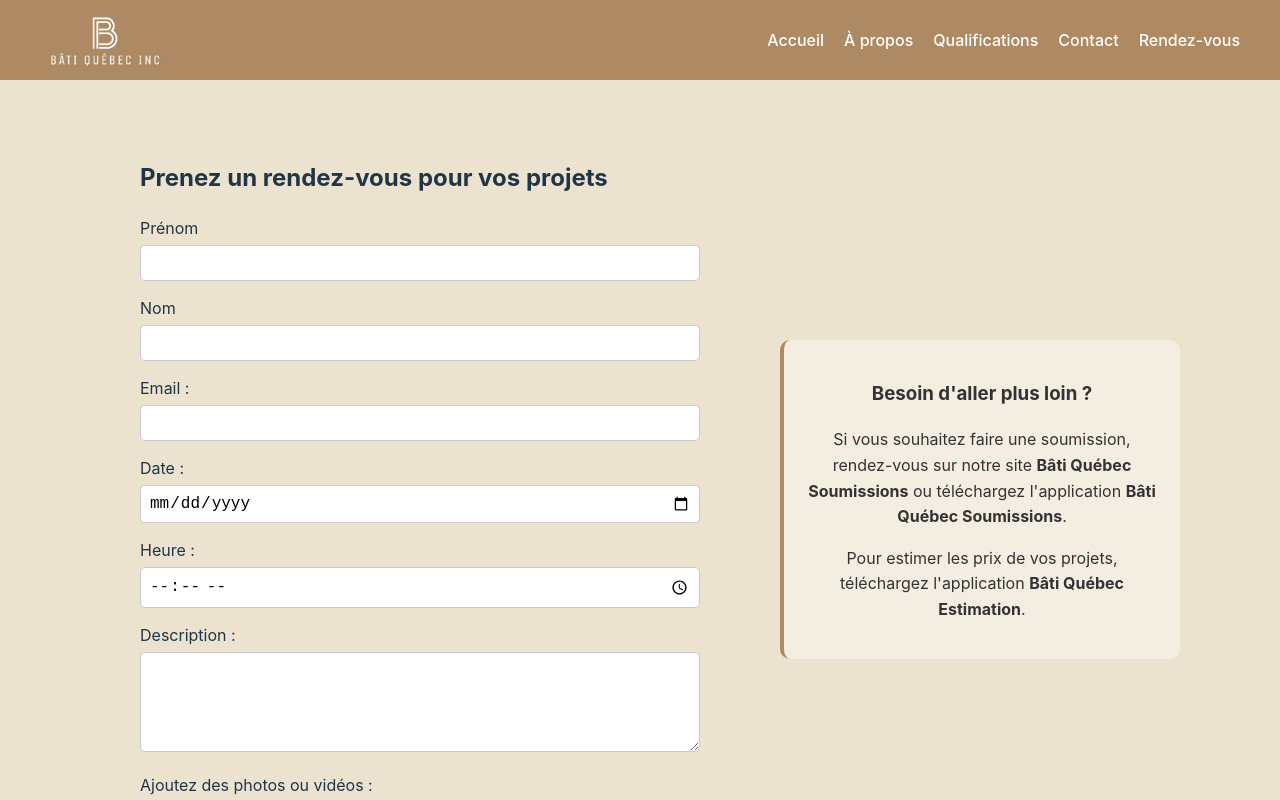
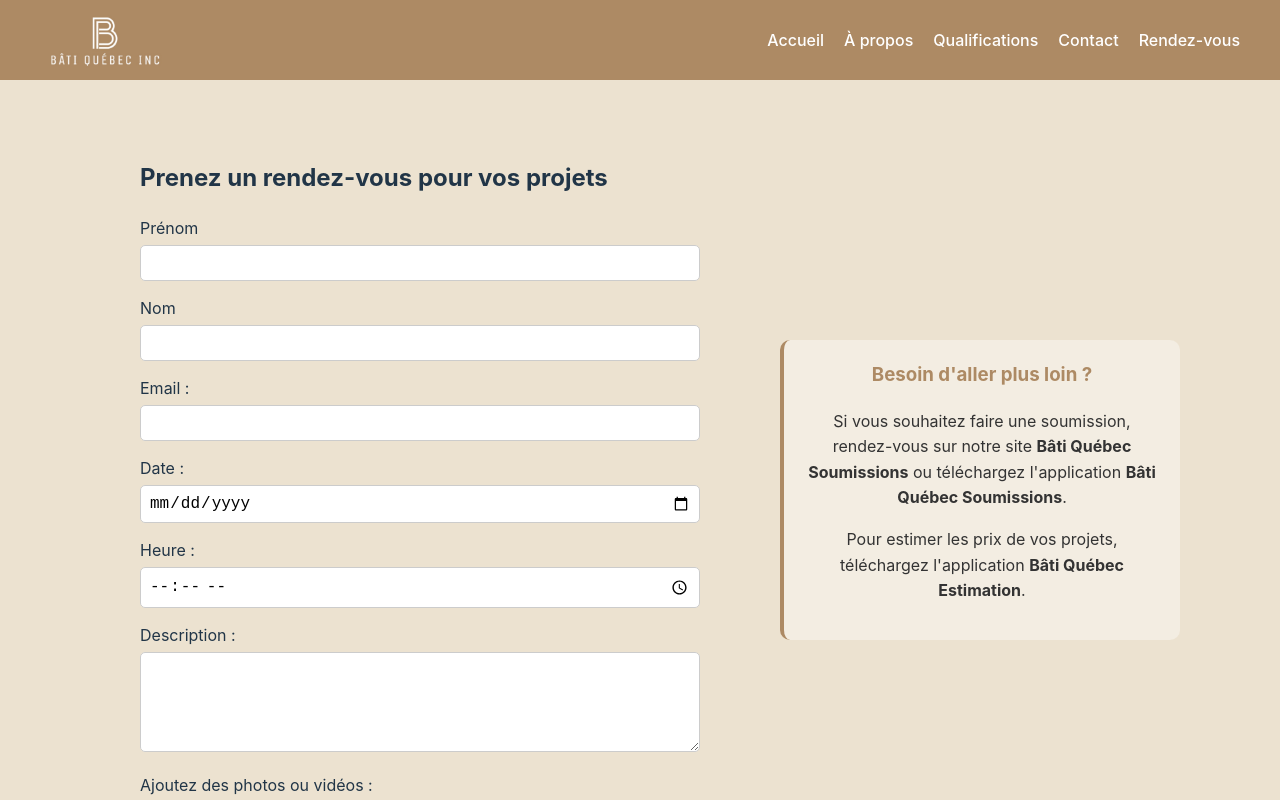
Before and after one commit to MyriamAssam/bati, a React (Vite) app: page /rdv in a window 1280 px wide. Shown: the top 800 px of the page. Built offline with nearby package versions, Linux system fonts and the light colour scheme.

Commit message:
arranger forms

```diff
--- a/src/App.css
+++ b/src/App.css
@@ -640,6 +640,11 @@ header {
   color: #AD8A64;
 }
 
+.info-box-rdv h3 {
+  margin-top: 0;
+  color: #AD8A64;
+}
+
 .form-container {
   width: 60%;
   max-width: 800px;
```
